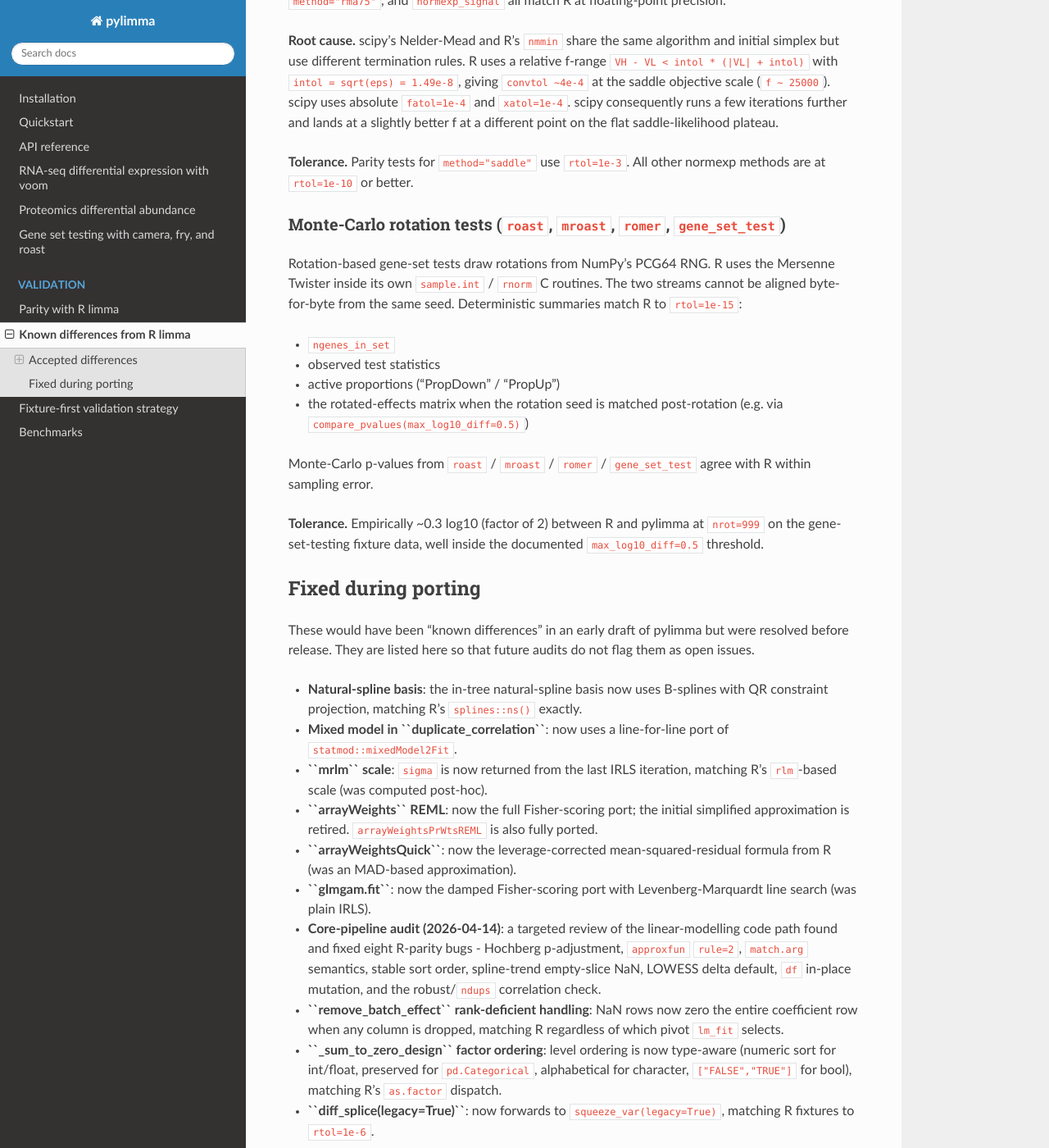
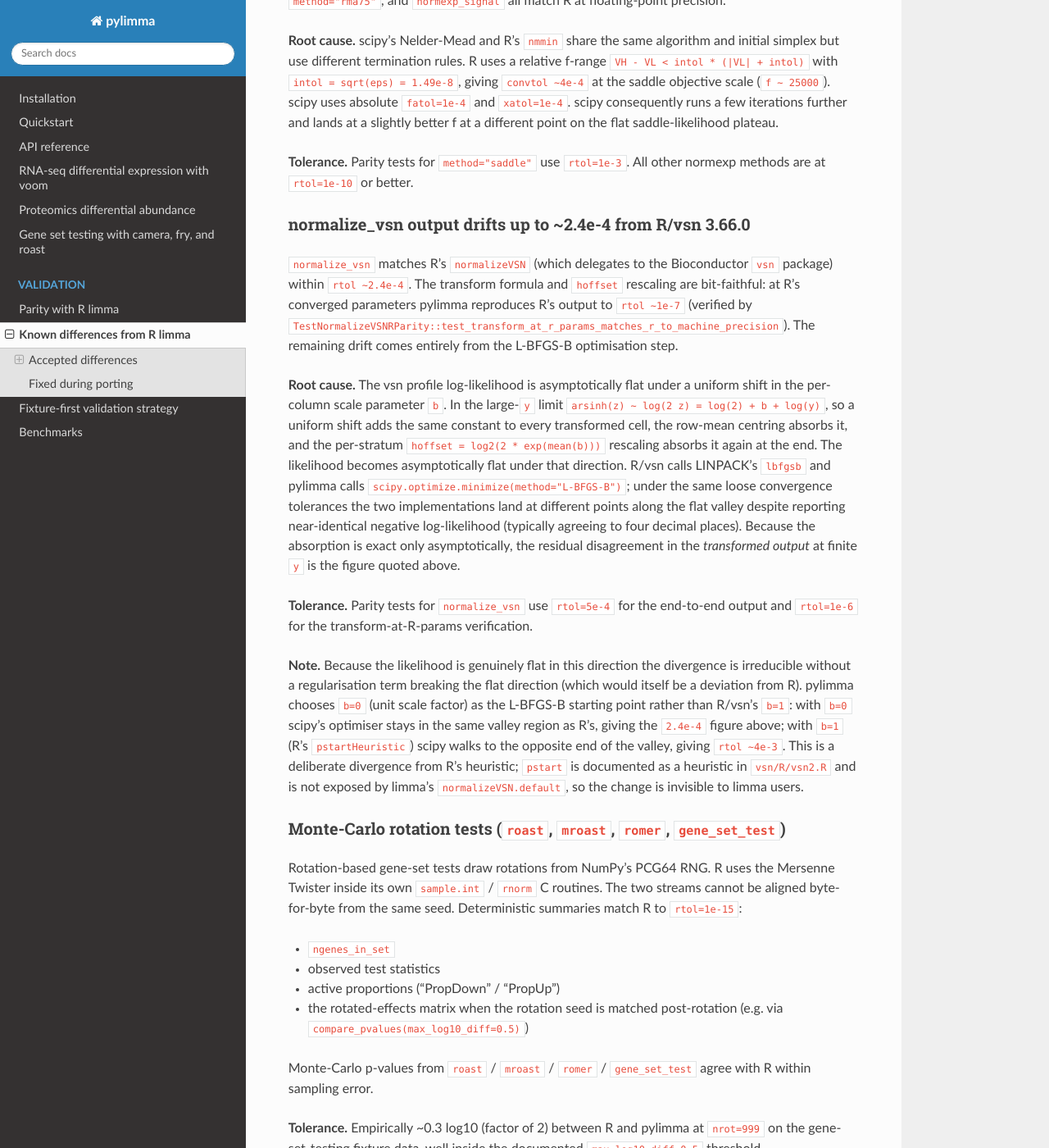
Before and after one commit to john-mulvey/pylimma, a Sphinx documentation site: the page built from docs/validation/known_differences.rst, in a window 1280 px wide and 1400 px high, scrolled down 568 px. Shown: the whole window at 82% size. Built offline with Sphinx 7.4.7 and the Read the Docs theme 3.1.0, drawn with Linux system fonts in a browser that asks for light colours; pages that are not in the unit, such as notebooks, are missing from menus; some of the changed text lies outside the part shown.

Commit message:
Add normalize_vsn divergence to known differences
Third documented divergence after normexp saddle and rotation MC
p-values. End-to-end output matches R/vsn 3.66.0 within rtol ~2.4e-4
because scipy and R land at different points along the loglik's flat
valley in the per-column scale parameter; the transform itself
matches R bit-faithfully (rtol ~1e-7) at R's converged params.

```diff
--- a/docs/validation/known_differences.rst
+++ b/docs/validation/known_differences.rst
@@ -38,6 +38,53 @@ point on the flat saddle-likelihood plateau.
 **Tolerance.** Parity tests for ``method="saddle"`` use
 ``rtol=1e-3``. All other normexp methods are at ``rtol=1e-10`` or
 better.
+
+normalize_vsn output drifts up to ~2.4e-4 from R/vsn 3.66.0
+~~~~~~~~~~~~~~~~~~~~~~~~~~~~~~~~~~~~~~~~~~~~~~~~~~~~~~~~~~
+
+``normalize_vsn`` matches R's ``normalizeVSN`` (which delegates to
+the Bioconductor ``vsn`` package) within ``rtol ~2.4e-4``. The
+transform formula and ``hoffset`` rescaling are bit-faithful: at
+R's converged parameters pylimma reproduces R's output to
+``rtol ~1e-7`` (verified by
+``TestNormalizeVSNRParity::test_transform_at_r_params_matches_r_to_machine_precision``).
+The remaining drift comes entirely from the L-BFGS-B optimisation
+step.
+
+**Root cause.** The vsn profile log-likelihood is asymptotically
+flat under a uniform shift in the per-column scale parameter
+``b``. In the large-``y`` limit ``arsinh(z) ~ log(2 z) = log(2) +
+b + log(y)``, so a uniform shift adds the same constant to every
+transformed cell, the row-mean centring absorbs it, and the
+per-stratum ``hoffset = log2(2 * exp(mean(b)))`` rescaling absorbs
+it again at the end. The likelihood becomes asymptotically flat
+under that direction. R/vsn calls LINPACK's ``lbfgsb`` and
+pylimma calls ``scipy.optimize.minimize(method="L-BFGS-B")``;
+under the same loose convergence tolerances the two
+implementations land at different points along the flat valley
+despite reporting near-identical negative log-likelihood
+(typically agreeing to four decimal places). Because the
+absorption is exact only asymptotically, the residual disagreement
+in the *transformed output* at finite ``y`` is the figure quoted
+above.
+
+**Tolerance.** Parity tests for ``normalize_vsn`` use
+``rtol=5e-4`` for the end-to-end output and ``rtol=1e-6`` for the
+transform-at-R-params verification.
+
+**Note.** Because the likelihood is genuinely flat in this
+direction the divergence is irreducible without a regularisation
+term breaking the flat direction (which would itself be a
+deviation from R). pylimma chooses ``b=0`` (unit scale factor) as
+the L-BFGS-B starting point rather than R/vsn's ``b=1``: with
+``b=0`` scipy's optimiser stays in the same valley region as R's,
+giving the ``2.4e-4`` figure above; with ``b=1`` (R's
+``pstartHeuristic``) scipy walks to the opposite end of the
+valley, giving ``rtol ~4e-3``. This is a deliberate divergence
+from R's heuristic; ``pstart`` is documented as a heuristic in
+``vsn/R/vsn2.R`` and is not exposed by limma's
+``normalizeVSN.default``, so the change is invisible to limma
+users.
 
 Monte-Carlo rotation tests (``roast``, ``mroast``, ``romer``, ``gene_set_test``)
 ~~~~~~~~~~~~~~~~~~~~~~~~~~~~~~~~~~~~~~~~~~~~~~~~~~~~~~~~~~~~~~~~~~~~~~~~~~~~~~~~
```
Also changed, not shown: other parts of docs/validation/known_differences.rst (+3 -3 lines).
